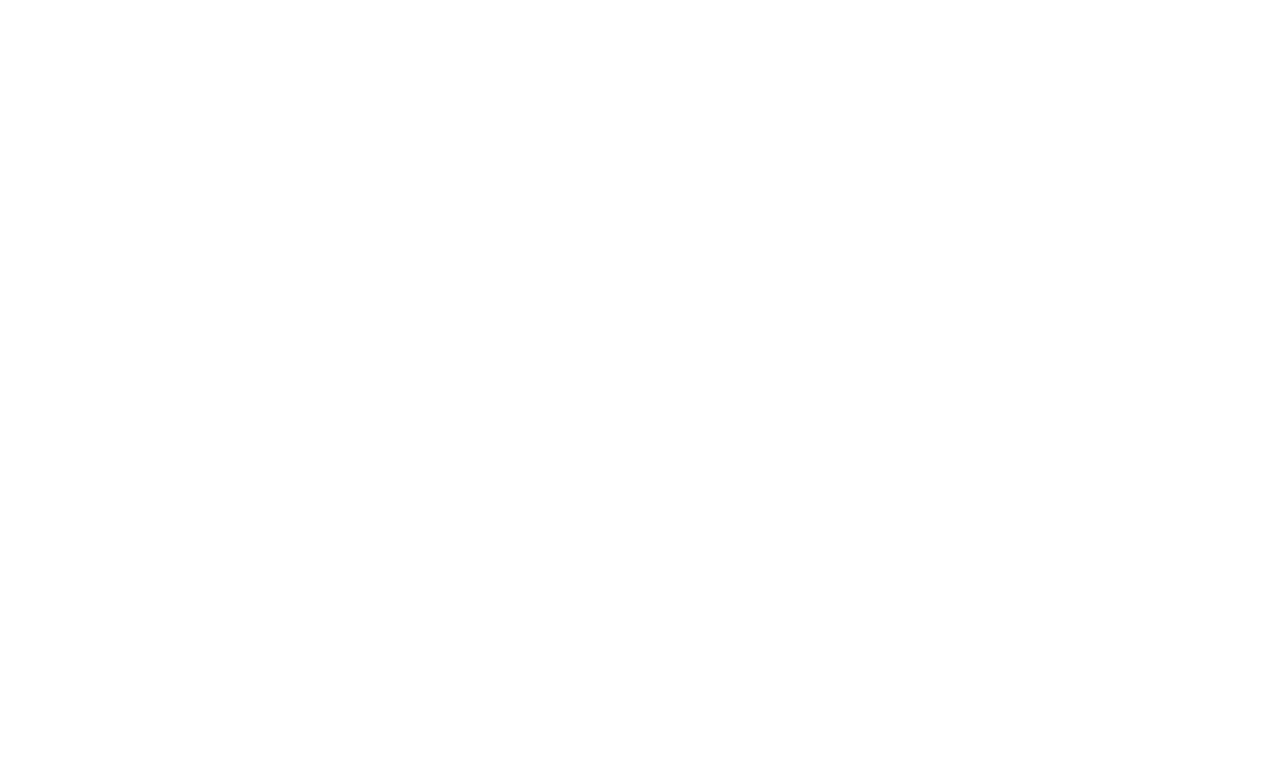
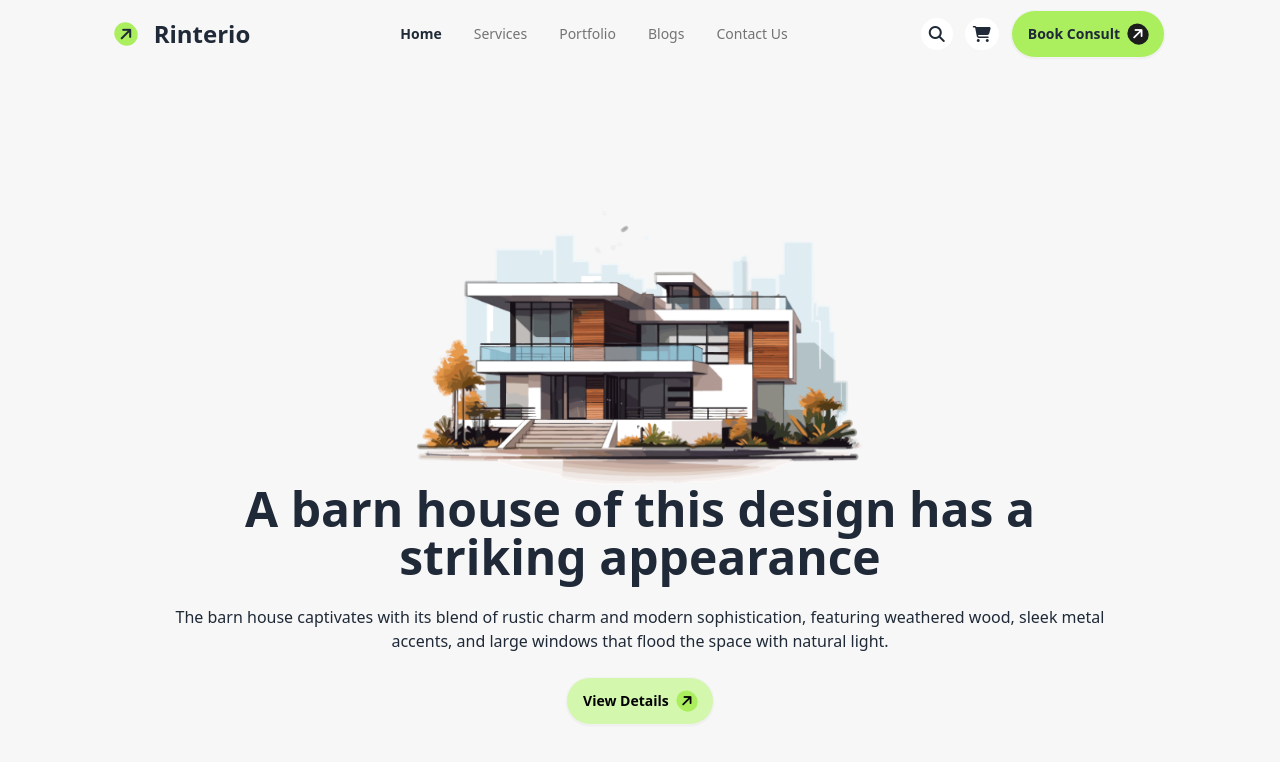
Before and after one commit to Hasibul-islam1/Assignment003, a plain HTML site: page index.html in a window 1280 px wide. Drawn offline with nearby package versions, Linux system fonts and the light colour scheme.

Commit message:
header part add

```diff
--- a/index.html
+++ b/index.html
@@ -4,9 +4,70 @@
     <meta charset="UTF-8">
     <meta name="viewport" content="width=device-width, initial-scale=1.0">
     <title>Document</title>
+    <link href="https://cdn.jsdelivr.net/npm/daisyui@4.12.14/dist/full.min.css" rel="stylesheet" type="text/css" />
     <script src="https://cdn.tailwindcss.com"></script>
+    <script src="https://kit.fontawesome.com/ba22909762.js" crossorigin="anonymous"></script>
 </head>
 <body>
+    <header class="bg-[#F7F7F7]">
+        <!-- Nav section start-->
+         <nav class=" w-10/12 mx-auto">
+        <div class="navbar justify-between">
+            <div>
+                <div class="-rotate-45">
+                    <i class="fa-solid fa-arrow-right bg-[#ABEF5F] rounded-full p-1"></i>
+                </div>
+                  <a class="btn btn-ghost text-2xl font-bold">Rinterio</a>
+            </div>
 
+
+            <div class="navbar-center hidden lg:flex">
+              <ul class="menu menu-horizontal px-1">
+                <li><a class="font-bold">Home</a></li>
+                <li><a class="text-[#737373]"> Services</a></li>
+                <li><a class="text-[#737373]">Portfolio</a></li>
+                <li><a class="text-[#737373]"> Blogs</a></li>
+                <li><a class="text-[#737373]">Contact Us</a></li>
+              </ul>
+            </div>
+
+            <div class="gap-3 hidden sm:flex">
+                <a><i class="bg-[#FFFFFF] rounded-full p-2 fa-solid fa-magnifying-glass "></i></a>
+                <a><i class="bg-[#FFFFFF] rounded-full p-2 fa-solid fa-cart-shopping"></i></a>
+                  <a class="btn bg-[#ABEF5F] rounded-full sm:flex hidden">Book Consult
+                    <div class="-rotate-45">
+                    <i class="fa-solid fa-arrow-right text-white bg-[#1C1C1C] rounded-full p-1"></i>
+                </div></a>
+            </div>
+
+            <div class="lg:hidden">
+                <i class="fa-solid fa-bars"></i>
+            </div>
+          </div>
+        </nav>
+         <!-- Nav section end-->
+
+         <!-- Banner section start -->
+         <div class="hero  min-h-screen md:content">
+            <div class="hero-content text-center">
+              <div class="flex flex-col items-center ">
+                <img class="lg:max-w-md" src="./assets/banner.png" alt="House">
+                <div>
+                           <h1 class="text-5xl font-bold">A barn house of this design has a <br> striking appearance</h1>
+                <p class="py-6">
+                    The barn house captivates with its blend of rustic charm and modern sophistication, featuring weathered wood, sleek metal
+                    <br> accents, and large windows that flood the space with natural light.
+                </p>
+            <button class="btn text-black rounded-full font-bold bg-[#D4F7AE]">View Details
+                    <div class="-rotate-45">
+                        <i class="fa-solid fa-arrow-right bg-[#ABEF5F] rounded-full p-1"></i>
+                    </div>
+                </button>
+                </div>
+              </div>
+            </div>
+          </div>
+          <!-- Banner section end -->
+    </header>
 </body>
 </html>
```
